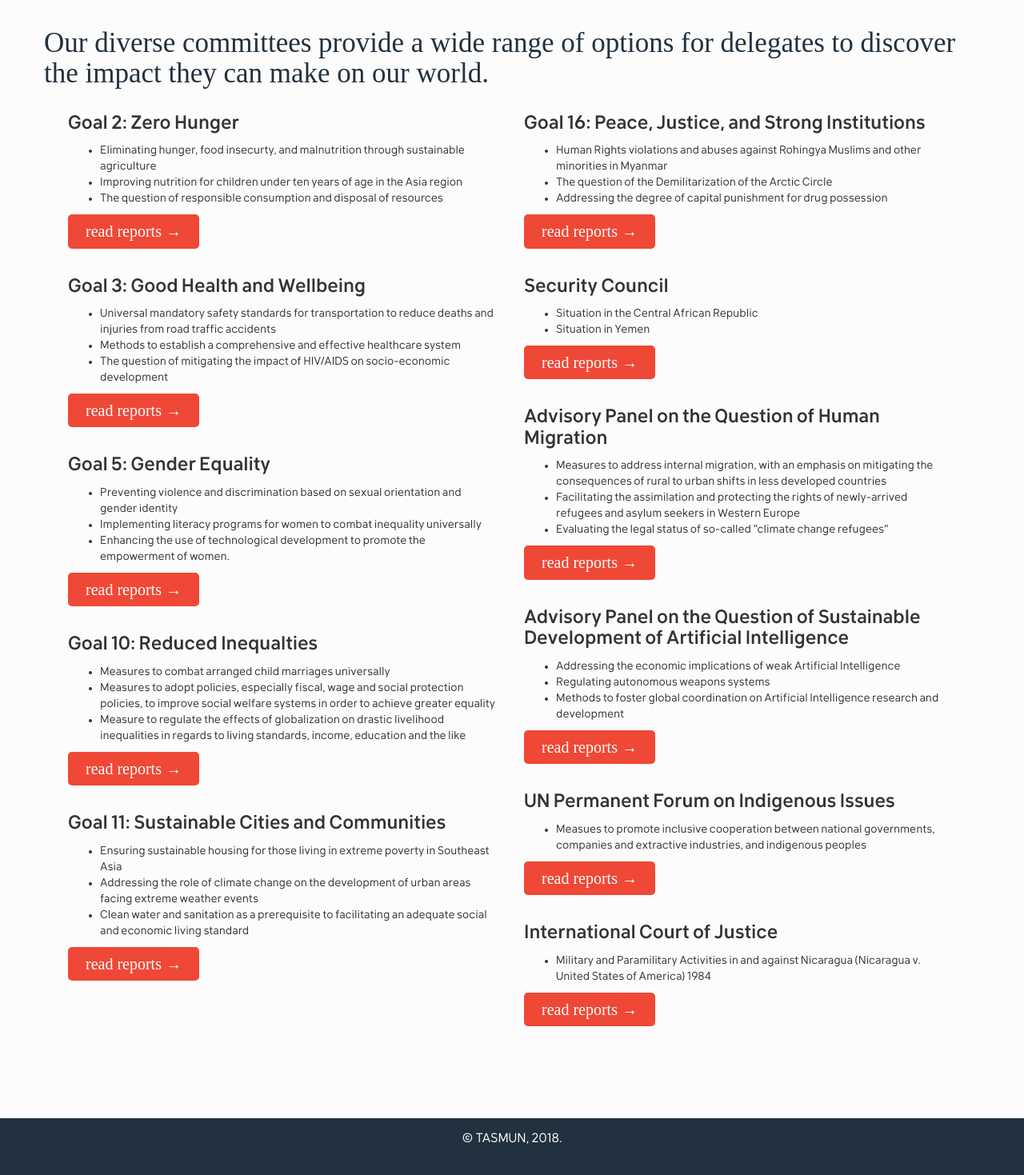
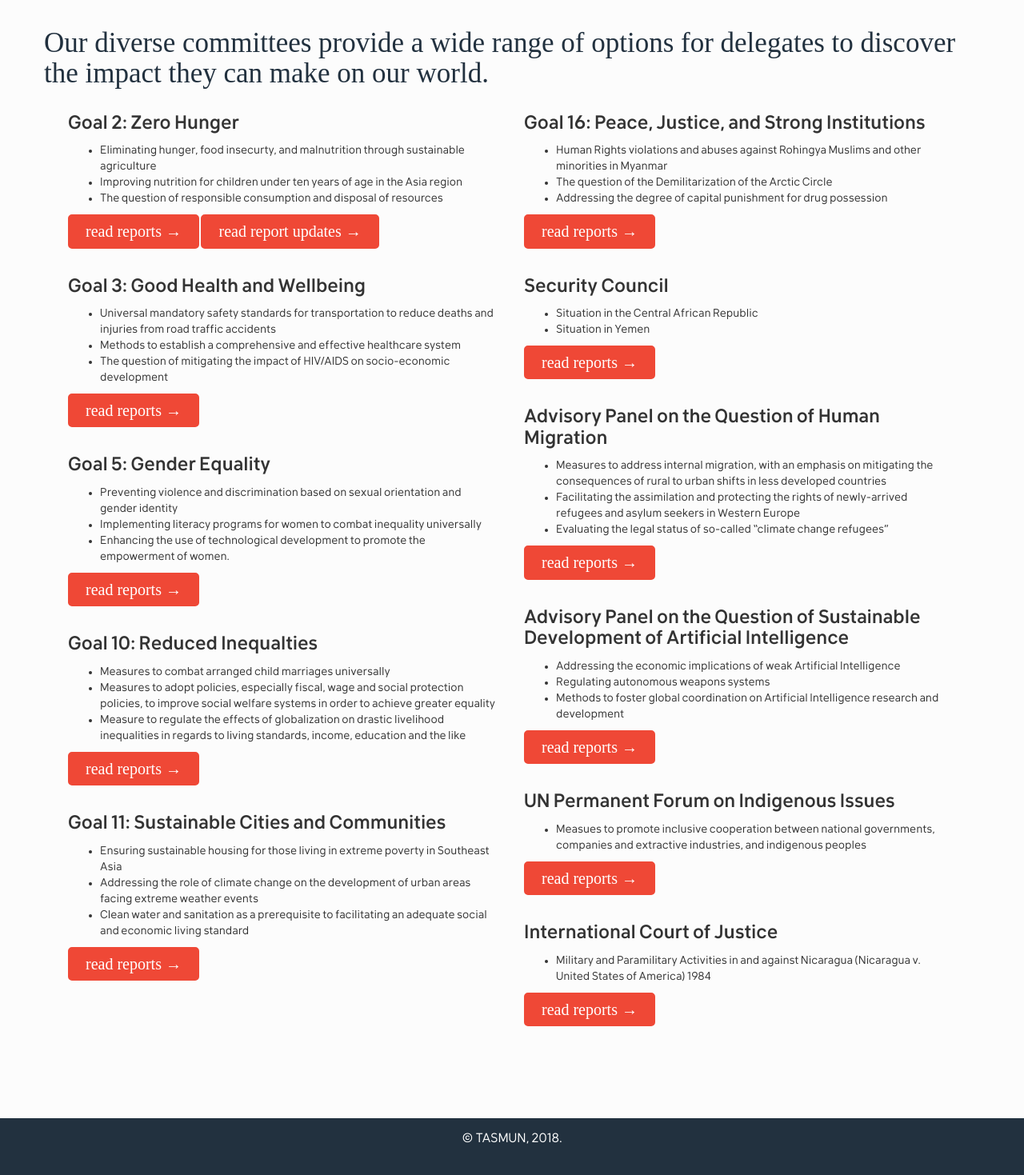
Before and after one commit to alexandernext/tasmun, a Jekyll site: the page built from committees.html, in a window 1280 px wide. Shown: the part 263-1732 px from the top of the page at 80% size. Built offline with Jekyll 4.4.1, drawn with Linux system fonts in a browser that asks for light colours; some web fonts are replaced.

Commit message:
test report updates

```diff
--- a/committees.html
+++ b/committees.html
@@ -15,6 +15,7 @@ title: Committees and Issues
       <li>The question of responsible consumption and disposal of resources</li>
     </ul>
     <a class="btn btn-info" href="assets/reports/Goal 2.pdf">read reports →</a>
+    <a class="btn btn-info" href="assets/reports/Goal 2.pdf">read report updates →</a>
   </div>
   <div class="item">
     <h3 class="item-title">Goal 3: Good Health and Wellbeing</h3>
```
Also changed, not shown: 12 other files.
